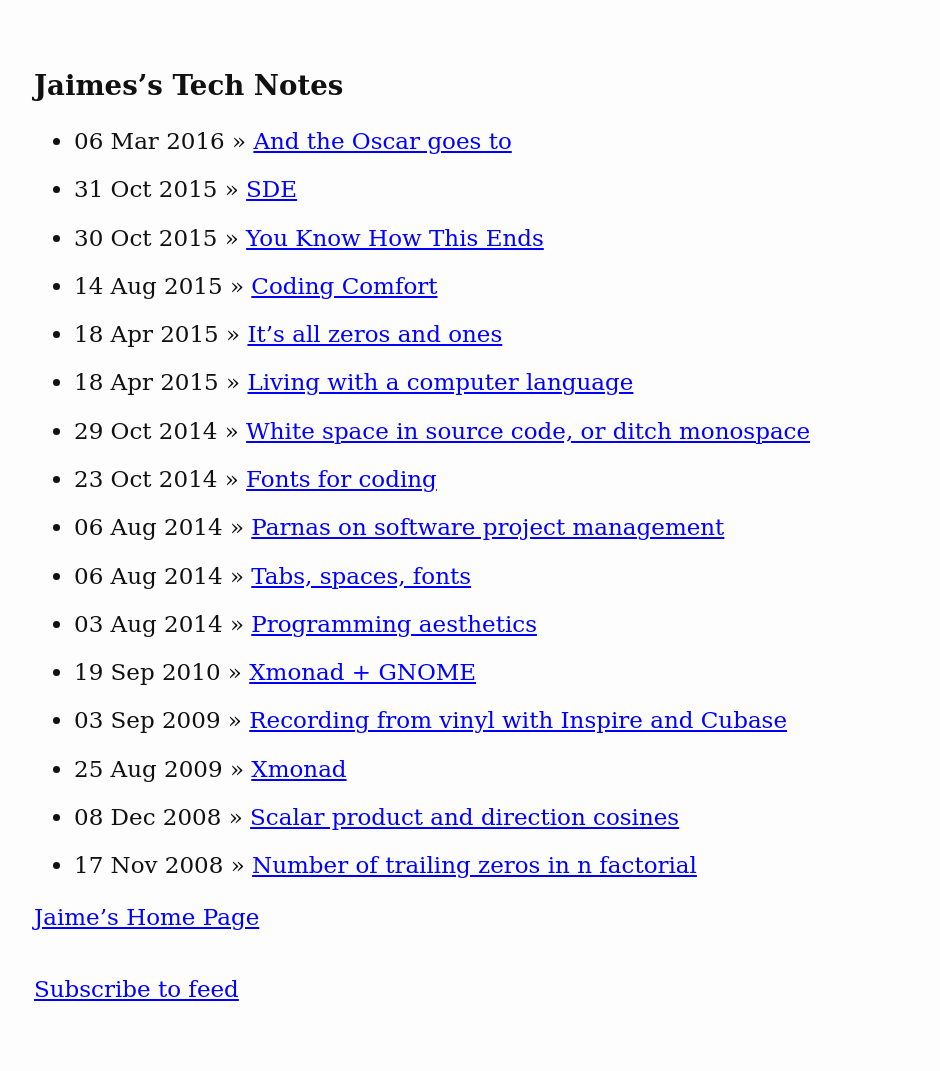
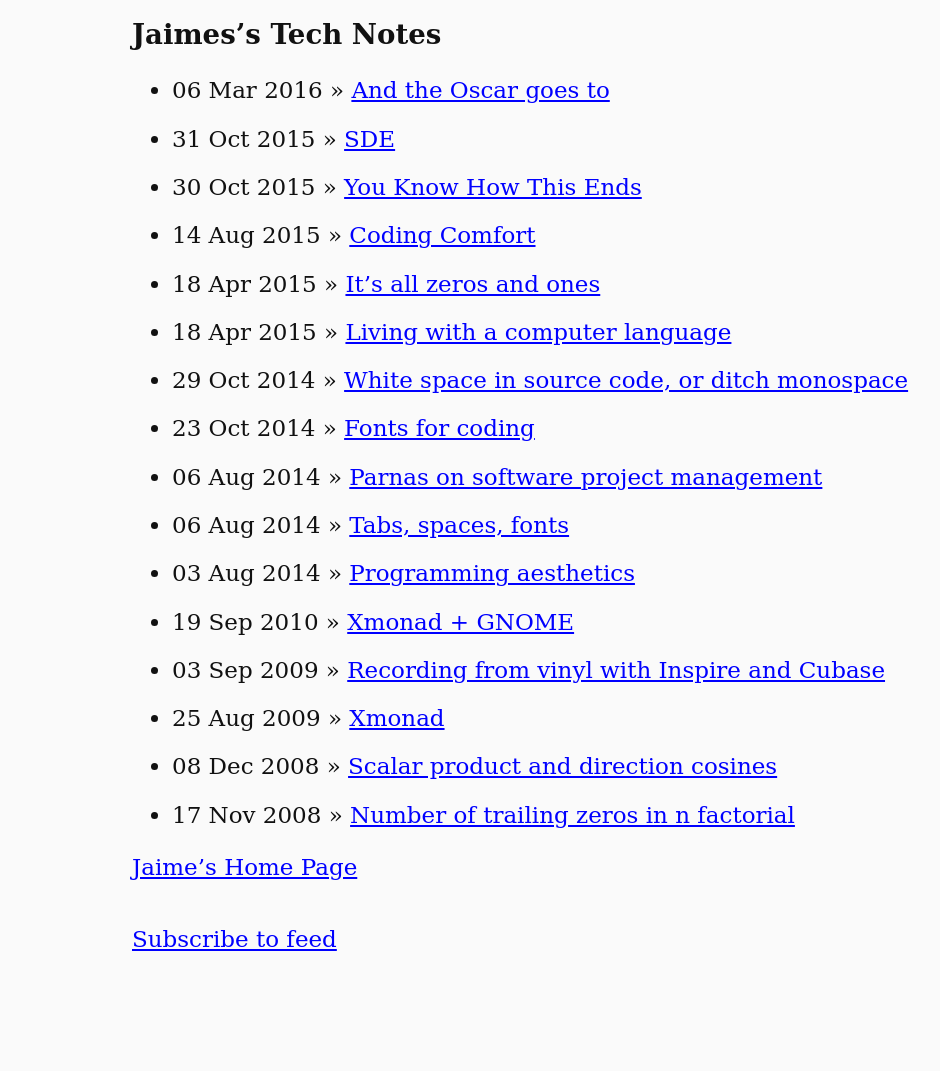
Before and after one commit to jsilvela/jsilvela.github.io, a Jekyll site: the page built from index.html, in a window 1280 px wide. Shown: the whole page, without its empty margins (94-1034 px from the left). Built offline with Jekyll 4.4.1, drawn with Linux system fonts in a browser that asks for light colours; some web fonts are replaced; after the commit the page ends 952 px from its top, so only the background shows below that.

Commit message:
minor fixes

```diff
--- a/css/basic.css
+++ b/css/basic.css
@@ -3,7 +3,7 @@ html {
 }
 
 body {
-	margin: 3em 10%;
+	margin: 0 auto;
 	max-width: 36em;
 	font-family: "Source Serif Pro", "DejaVu Serif", Georgia, serif;
 	font-weight: 400;
@@ -13,7 +13,7 @@ body {
 @media screen {
 	body {
 		color: #111;
-		background: #fdfdfd;
+		background: #fafafa;
 	}
 	h2, h3 {
 		font-size: 1.1em;
```
